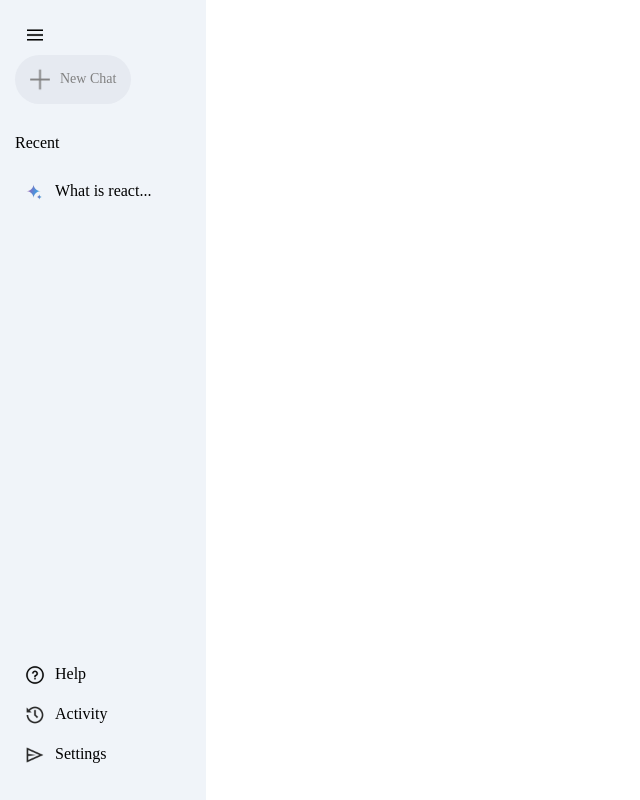
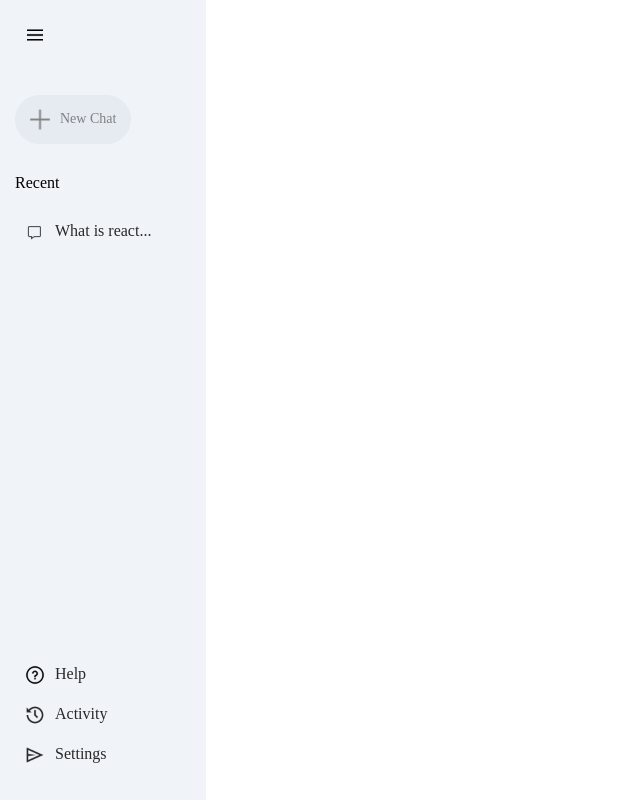
Before and after one commit to mariaemf/gemini-clone, a React (Vite) app: page / in a window 1280 px wide. Shown: the whole page, without its empty margins (0-640 px from the left). Built offline with nearby package versions, Linux system fonts and the light colour scheme.

Commit message:
feat: realizacao de novos ajustes em layout de gemini

```diff
--- a/src/components/Sidebar/Sidebar.jsx
+++ b/src/components/Sidebar/Sidebar.jsx
@@ -16,7 +16,7 @@ function Sidebar() {
             Recent
           </p>
           <div className="recent-entry">
-            <img src={assets.gemini_icon} alt="" />
+            <img src={assets.message_icon} alt="" />
           <p>What is react...</p>
           </div>
         </div>
--- a/src/components/Sidebar/sidebar.css
+++ b/src/components/Sidebar/sidebar.css
@@ -24,7 +24,7 @@
   cursor: pointer;
 
   gap: 10px;
-  margin-top: 10px;
+  margin-top: 50px;
   padding: 10px 15px;
   border-radius: 50px;
   font-size: 14px;
@@ -51,4 +51,23 @@
   padding: 10px;
   padding-right: 40px;
   border-radius: 50px;
+
+  color: #282828;
+  transition: all 0.3s easy;
+
+  cursor: poiter;
 }
+
+.sidebar .recent-entry:hover {
+  background: #e2e6eb;
+}
+
+.sidebar .bottom .bottom {
+  display: flex;
+  flex-direction: column;
+}
+
+.sidebar .bottom-item {
+  padding-right: 10px;
+  cursor: pointer;
+}
```
